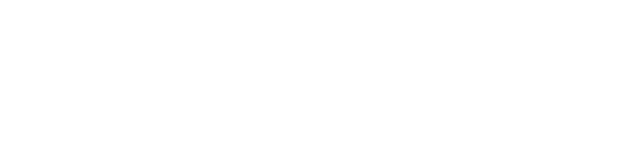
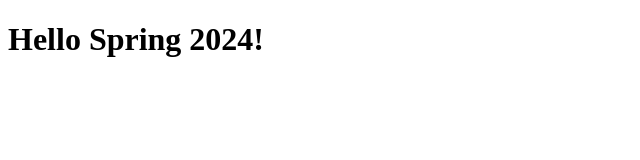
Before and after one commit to Chrischan91/test24, a plain HTML site: page Index.html in a window 1280 px wide. Shown: the whole page, without its empty margins (0-640 px from the left). Drawn offline with Linux system fonts and the light colour scheme.

Commit message:
Added Hello
Added Hello

```diff
--- a/Index.html
+++ b/Index.html
@@ -6,6 +6,6 @@
     <title>Document</title>
 </head>
 <body>
-
+    <h1> Hello Spring 2024!</h1>
 </body>
 </html>
```
